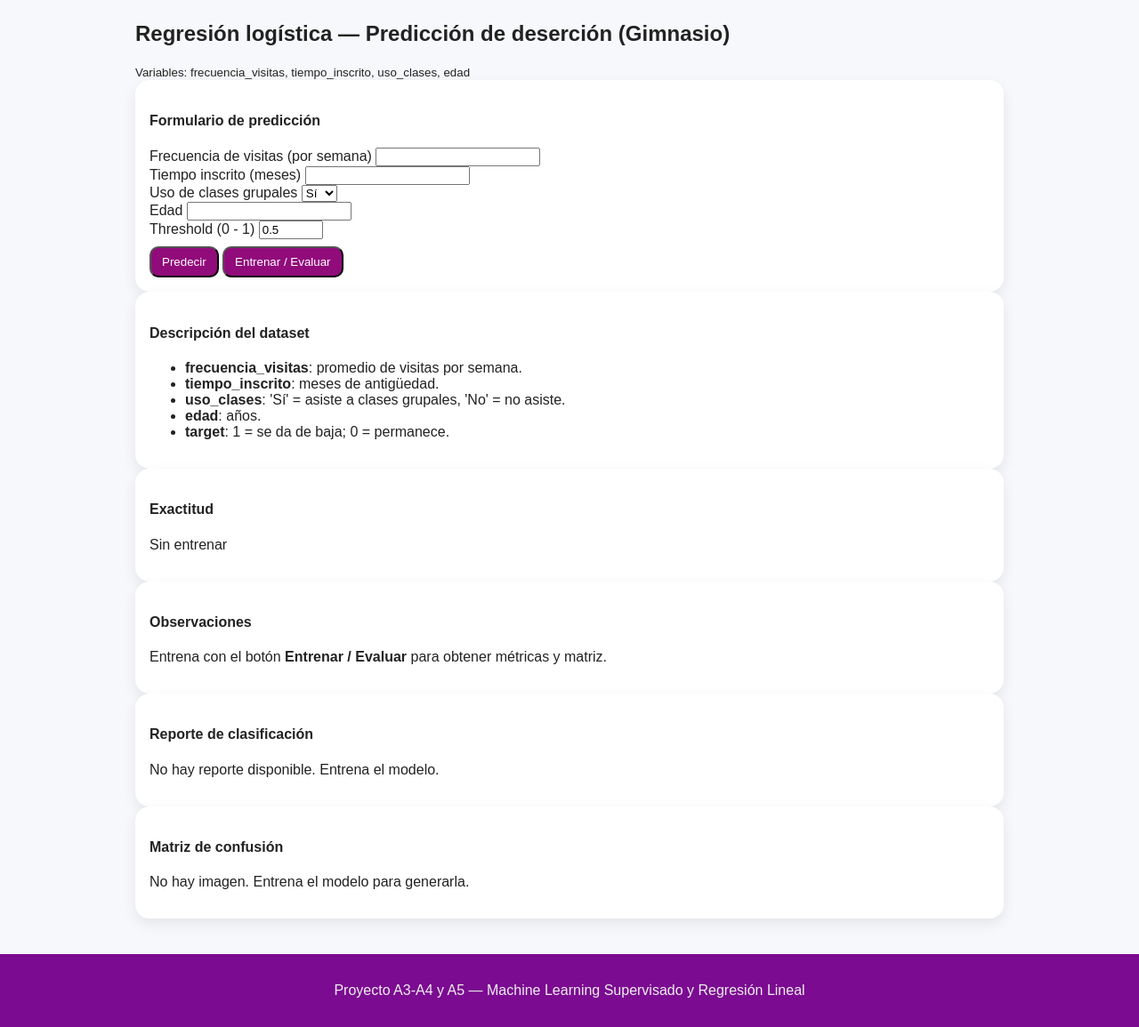
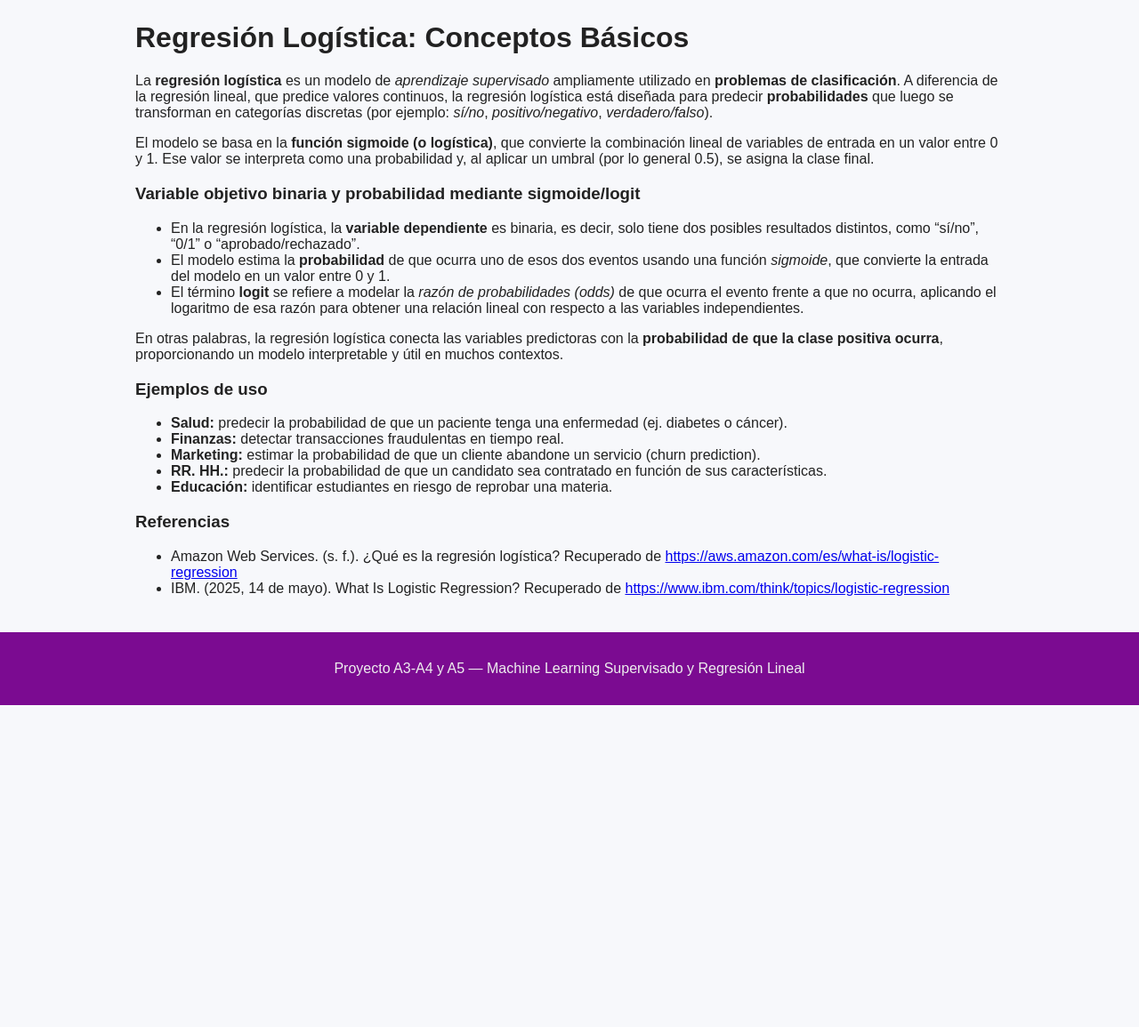
Before and after one commit to alexcdiaz123-afk/Machine_learning, a Flask app: page /regresion_logistica/conceptos in a window 1280 px wide. Shown: the part 58-1213 px from the top of the page at 89% size. After the commit the page ends 851 px from the top, so only its background shows below. Run offline with Flask 3, Linux system fonts and the light colour scheme.

Commit message:
cambio en conceptos
se cambio el codigo por un problema

```diff
--- a/templates/regresion_logistica_conceptos.html
+++ b/templates/regresion_logistica_conceptos.html
@@ -1,133 +1,68 @@
 {% extends "base.html" %}
+
 {% block content %}
 <div class="container mt-4">
-  <div class="d-flex justify-content-between align-items-center mb-3">
-    <h2>Regresión logística — Predicción de deserción (Gimnasio)</h2>
-    <small class="text-muted">Variables: frecuencia_visitas, tiempo_inscrito, uso_clases, edad</small>
-  </div>
+    <h1 class="mb-4">Regresión Logística: Conceptos Básicos</h1>
 
-  <div class="row">
-    <!-- COL IZQUIERDA -->
-    <div class="col-lg-5">
-      <div class="card mb-3">
-        <div class="card-body">
-          <h4 class="card-title fs-4">Formulario de predicción</h4>
-          <form method="post">
-            <input type="hidden" name="action" value="predict">
+    <p>
+        La <strong>regresión logística</strong> es un modelo de <em>aprendizaje supervisado</em> ampliamente
+        utilizado en <strong>problemas de clasificación</strong>. A diferencia de la regresión lineal,
+        que predice valores continuos, la regresión logística está diseñada para predecir
+        <strong>probabilidades</strong> que luego se transforman en categorías discretas
+        (por ejemplo: <em>sí/no</em>, <em>positivo/negativo</em>, <em>verdadero/falso</em>).
+    </p>
 
-            <div class="mb-2">
-              <label class="form-label">Frecuencia de visitas (por semana)</label>
-              <input name="frecuencia_visitas" class="form-control" type="number" step="0.1" required>
-            </div>
+    <p>
+        El modelo se basa en la <strong>función sigmoide (o logística)</strong>, que convierte la
+        combinación lineal de variables de entrada en un valor entre 0 y 1. Ese valor se interpreta
+        como una probabilidad y, al aplicar un umbral (por lo general 0.5), se asigna la clase final.
+    </p>
 
-            <div class="mb-2">
-              <label class="form-label">Tiempo inscrito (meses)</label>
-              <input name="tiempo_inscrito" class="form-control" type="number" step="0.1" required>
-            </div>
+    <h3>Variable objetivo binaria y probabilidad mediante sigmoide/logit</h3>
+    <ul>
+        <li>
+            En la regresión logística, la <strong>variable dependiente</strong> es binaria,
+            es decir, solo tiene dos posibles resultados distintos, como “sí/no”, “0/1” o
+            “aprobado/rechazado”.
+        </li>
+        <li>
+            El modelo estima la <strong>probabilidad</strong> de que ocurra uno de esos dos eventos
+            usando una función <em>sigmoide</em>, que convierte la entrada del modelo en un valor entre 0 y 1.
+        </li>
+        <li>
+            El término <strong>logit</strong> se refiere a modelar la <em>razón de probabilidades (odds)</em>
+            de que ocurra el evento frente a que no ocurra, aplicando el logaritmo de esa razón para
+            obtener una relación lineal con respecto a las variables independientes.
+        </li>
+    </ul>
 
-            <div class="mb-2">
-              <label class="form-label">Uso de clases grupales</label>
-              <select name="uso_clases" class="form-control" required>
-                <option value="Sí">Sí</option>
-                <option value="No">No</option>
-              </select>
-            </div>
+    <p>
+        En otras palabras, la regresión logística conecta las variables predictoras con la
+        <strong>probabilidad de que la clase positiva ocurra</strong>, proporcionando un modelo
+        interpretable y útil en muchos contextos.
+    </p>
 
-            <div class="mb-2">
-              <label class="form-label">Edad</label>
-              <input name="edad" class="form-control" type="number" step="1" required>
-            </div>
+    <h3>Ejemplos de uso</h3>
+    <ul>
+        <li><strong>Salud:</strong> predecir la probabilidad de que un paciente tenga una enfermedad (ej. diabetes o cáncer).</li>
+        <li><strong>Finanzas:</strong> detectar transacciones fraudulentas en tiempo real.</li>
+        <li><strong>Marketing:</strong> estimar la probabilidad de que un cliente abandone un servicio (churn prediction).</li>
+        <li><strong>RR. HH.:</strong> predecir la probabilidad de que un candidato sea contratado en función de sus características.</li>
+        <li><strong>Educación:</strong> identificar estudiantes en riesgo de reprobar una materia.</li>
+    </ul>
 
-            <div class="mb-2">
-              <label class="form-label">Threshold (0 - 1)</label>
-              <input name="threshold" class="form-control" type="number" step="0.01" value="0.5" min="0" max="1">
-            </div>
-
-            <div class="d-flex gap-2">
-              <button type="submit" class="btn btn-primary">Predecir</button>
-              <button type="submit" formaction="" formmethod="post" name="action" value="train" class="btn btn-success">Entrenar / Evaluar</button>
-            </div>
-          </form>
-        </div>
-      </div>
-
-      {% if prediction_text %}
-      <div class="alert alert-info fs-5">
-        <strong>Predicción:</strong>
-        <div class="display-6">{{ prediction_text }}</div>
-      </div>
-      {% endif %}
-
-      <div class="card">
-        <div class="card-body small">
-          <h4 class="fs-4">Descripción del dataset</h4>
-          <ul class="mb-0">
-            <li><strong>frecuencia_visitas</strong>: promedio de visitas por semana.</li>
-            <li><strong>tiempo_inscrito</strong>: meses de antigüedad.</li>
-            <li><strong>uso_clases</strong>: 'Sí' = asiste a clases grupales, 'No' = no asiste.</li>
-            <li><strong>edad</strong>: años.</li>
-            <li><strong>target</strong>: 1 = se da de baja; 0 = permanece.</li>
-          </ul>
-        </div>
-      </div>
-    </div>
-
-    <!-- COL DERECHA -->
-    <div class="col-lg-7">
-      <div class="row g-3">
-
-        <div class="col-md-6">
-          <div class="card text-center">
-            <div class="card-body">
-              <h4 class="card-subtitle mb-2 text-muted fs-4">Exactitud</h4>
-              {% if metrics %}
-                <p class="display-6 mb-0">{{ metrics.accuracy if metrics.accuracy is defined else metrics['accuracy'] }}</p>
-              {% else %}
-                <p class="text-muted mb-0">Sin entrenar</p>
-              {% endif %}
-            </div>
-          </div>
-        </div>
-
-        <div class="col-md-6">
-          <div class="card text-center">
-            <div class="card-body">
-              <h4 class="card-subtitle mb-2 text-muted fs-4">Observaciones</h4>
-              <p class="mb-0 small">Entrena con el botón <strong>Entrenar / Evaluar</strong> para obtener métricas y matriz.</p>
-            </div>
-          </div>
-        </div>
-
-        <div class="col-12">
-          <div class="card">
-            <div class="card-body">
-              <h4 class="fs-4">Reporte de clasificación</h4>
-              {% if report_html %}
-                <div class="table-responsive">{{ report_html|safe }}</div>
-              {% else %}
-                <p class="text-muted">No hay reporte disponible. Entrena el modelo.</p>
-              {% endif %}
-            </div>
-          </div>
-        </div>
-
-        <div class="col-12">
-          <div class="card">
-            <div class="card-body">
-              <h4 class="fs-4">Matriz de confusión</h4>
-              {% if cm_img %}
-                <img src="{{ cm_img }}" alt="Matriz de confusión" class="img-fluid border">
-                <p class="small text-muted mt-2">Filas = reales (0/1) — Columnas = predichos (0/1)</p>
-              {% else %}
-                <p class="text-muted">No hay imagen. Entrena el modelo para generarla.</p>
-              {% endif %}
-            </div>
-          </div>
-        </div>
-
-      </div><!-- /row metrics -->
-    </div><!-- /col derecha -->
-  </div><!-- /row principal -->
+    <h3>Referencias</h3>
+    <ul>
+        <li>
+            Amazon Web Services. (s. f.). ¿Qué es la regresión logística?
+            Recuperado de <a href="https://aws.amazon.com/es/what-is/logistic-regression" target="_blank">
+            https://aws.amazon.com/es/what-is/logistic-regression</a>
+        </li>
+        <li>
+            IBM. (2025, 14 de mayo). What Is Logistic Regression?
+            Recuperado de <a href="https://www.ibm.com/think/topics/logistic-regression" target="_blank">
+            https://www.ibm.com/think/topics/logistic-regression</a>
+        </li>
+    </ul>
 </div>
-
 {% endblock %}
```
